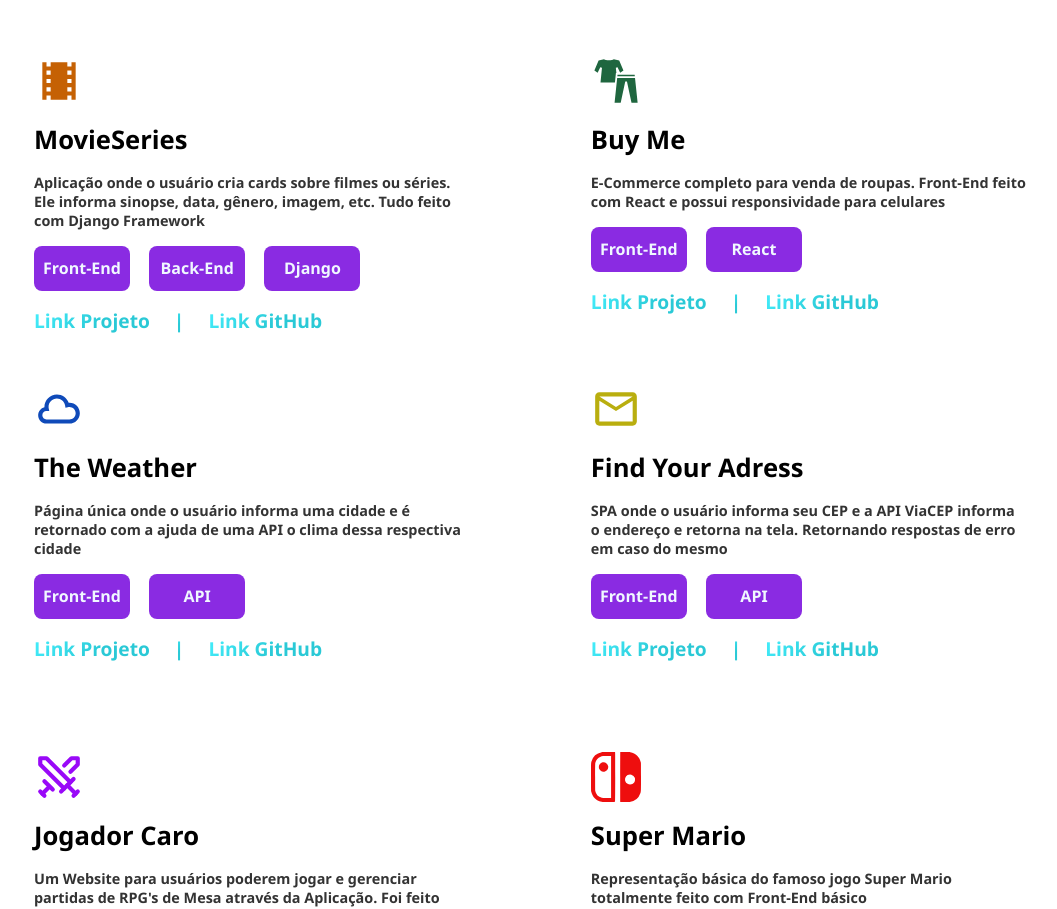
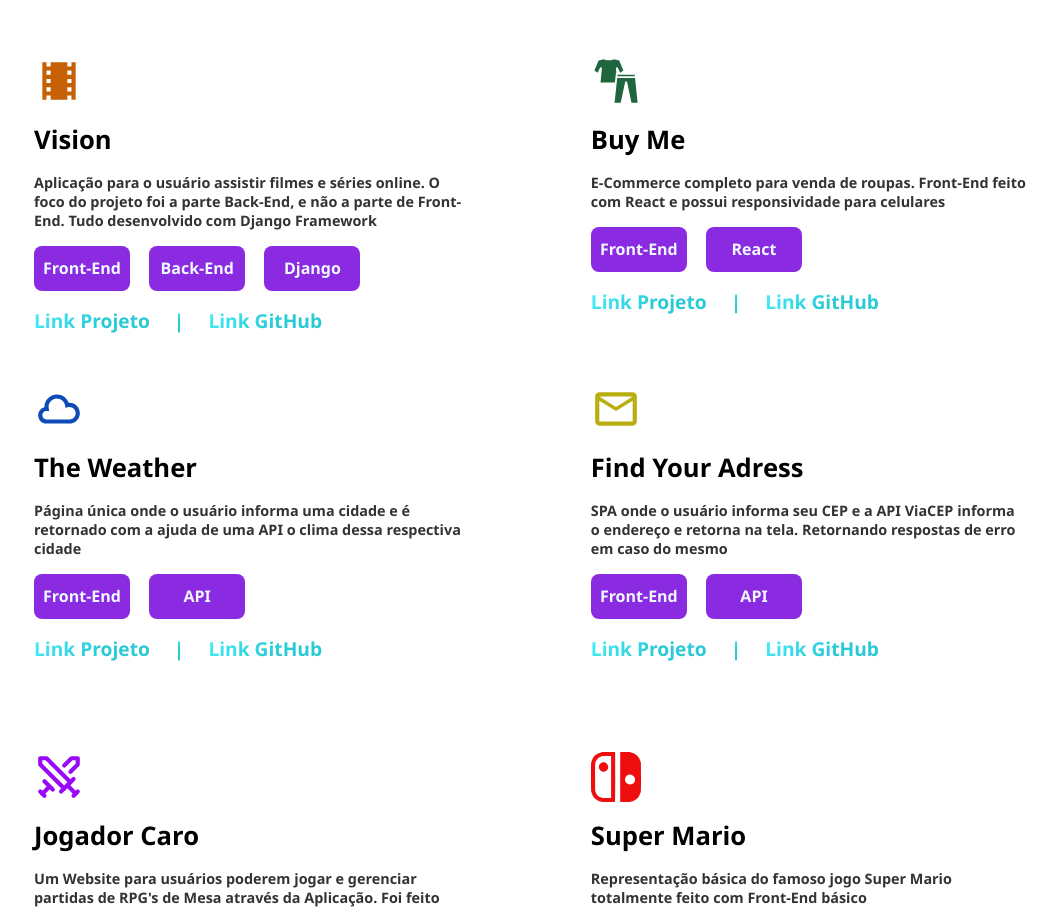
Before and after one commit to GuedesThi/Portfolio, a React (Vite) app: page / in a window 1280 px wide. Shown: the part 1400-2309 px from the top of the page, without its empty margins (110-1167 px from the left). Built offline with nearby package versions, Linux system fonts and the light colour scheme.

Commit message:
adicionar vision

```diff
--- a/src/components/Projects/index.jsx
+++ b/src/components/Projects/index.jsx
@@ -23,10 +23,11 @@
                 <div className={styles.projetos}>
                     <div className={styles.projeto}>
                         <MdLocalMovies size={50} color='#c56104' />
-                        <h3>MovieSeries</h3>
+                        <h3>Vision</h3>
                         <p>
-                            Aplicação onde o usuário cria cards sobre filmes ou séries. Ele informa
-                            sinopse, data, gênero, imagem, etc. Tudo feito com Django Framework
+                            Aplicação para o usuário assistir filmes e séries online. O foco do
+                            projeto foi a parte Back-End, e não a parte de Front-End.
+                            Tudo desenvolvido com Django Framework
                         </p>
 
                         <div className={styles.categoria}>
```
